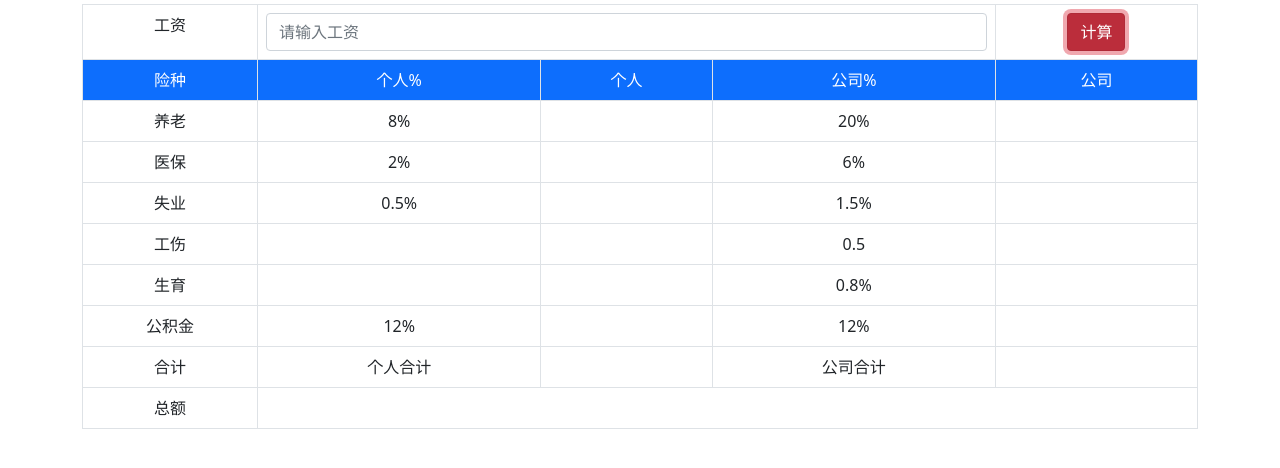
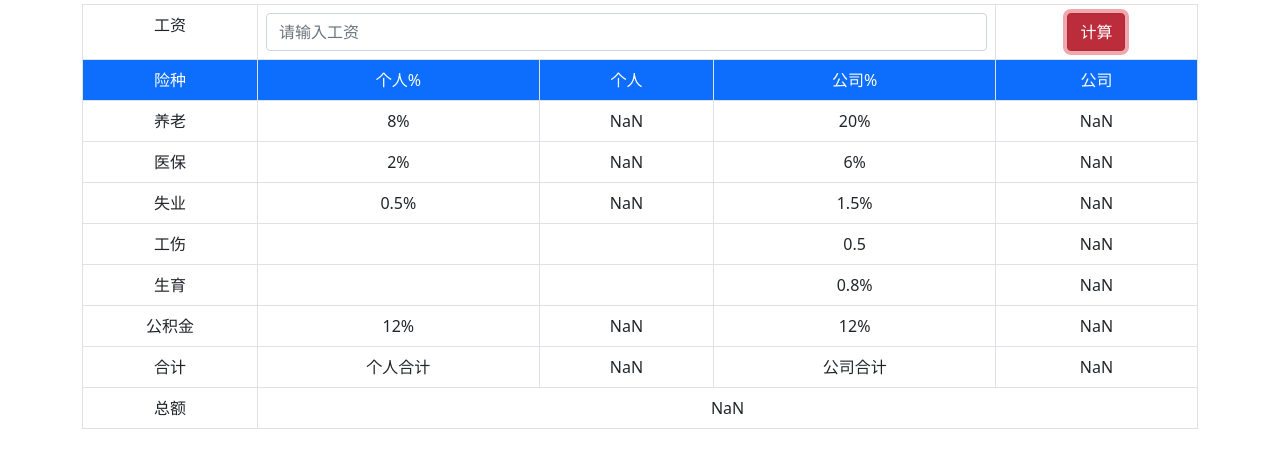
Before and after one commit to Cheng-hub-art/nuc2024c, a plain HTML site: page index.html in a window 1280 px wide. Both pictures are taken after a click on the button "计算". Shown: the part 42-510 px from the top of the page. Drawn offline with nearby package versions, Linux system fonts and the light colour scheme.

Commit message:
Update index.html

```diff
--- a/index.html
+++ b/index.html
@@ -12,7 +12,45 @@
 
 		<link rel="stylesheet" href="https://cdnjs.cloudflare.com/ajax/libs/font-awesome/4.7.0/css/font-awesome.min.css">
 		<title>个人社保计算软件</title>
+		<script>
+			function calc(){
+				sal=document.getElementById("salary").value;
+				salnum=parseInt(sal);
+				ylgr=salnum*0.08;
+				ylgs=salnum*0.2;
+				document.getElementById("ylgr").innerText=ylgr;
+				document.getElementById("ylgs").innerText=ylgs;
 
+				ybgr=salnum*0.02;
+				ybgs=salnum*0.06;
+				document.getElementById("ybgr").innerText=ybgr;
+				document.getElementById("ybgs").innerText=ybgs;
+
+				sygr=salnum*0.05;
+				sygs=salnum*0.15;
+				document.getElementById("sygr").innerText=sygr;
+				document.getElementById("sygs").innerText=sygs;
+
+				gsgs=salnum*0.05;
+				document.getElementById("gsgs").innerText=gsgs;
+
+				sgs=salnum*0.08;
+				document.getElementById("sgs").innerText=sgs;
+
+				gjjgr=salnum*0.12;
+				gjjgs=salnum*0.12;
+				document.getElementById("gjjgr").innerText=gjjgr;
+				document.getElementById("gjjgs").innerText=gjjgs;
+
+				grhj=ylgr+ybgr+sygr+gjjgr;
+				gshj=ylgs+ybgs+sygs+gsgs+sgs+gjjgs;
+				document.getElementById("grhj").innerText=grhj;
+				document.getElementById("gshj").innerText=gshj;
+
+				ze=grhj+gshj;
+				document.getElementById("ze").innerText=ze;
+			}
+		</script>
 	</head>
 	<body>
 
@@ -26,7 +64,7 @@
 					<input class="form-control" id="salary" type="text" placeholder="请输入工资"/>
 				</td>
 				<td>
-					<button class="btn btn-danger">计算</button>
+					<button onclick="calc()" class="btn btn-danger">计算</button>
 				</td>
 			</tr>
 			<tr class="bg-primary text-white">
@@ -39,55 +77,55 @@
 			<tr>
 				<td>养老</td>
 				<td>8%</td>
-				<td></td>
+				<td id="ylgr"></td>
 				<td>20%</td>
-				<td></td>
+				<td id="ylgs"></td>
 			</tr>
 			<tr>
 				<td>医保</td>
 				<td>2%</td>
-				<td></td>
+				<td id="ybgr"></td>
 				<td>6%</td>
-				<td></td>
+				<td id="ybgs"></td>
 			</tr>
 			<tr>
 				<td>失业</td>
 				<td>0.5%</td>
-				<td></td>
+				<td id="sygr"></td>
 				<td>1.5%</td>
-				<td></td>
+				<td id="sygs"></td>
 			</tr>
 			<tr>
 				<td>工伤</td>
 				<td></td>
 				<td></td>
 				<td>0.5</td>
-				<td></td>
+				<td id="gsgs"></td>
 			<tr>
 			<tr>
 				<td>生育</td>
 				<td></td>
 				<td></td>
 				<td>0.8%</td>
-				<td></td>
+				<td id="sgs"></td>
 			</tr>
 			<tr>
 				<td>公积金</td>
 				<td>12%</td>
-				<td></td>
+				<td id="gjjgr"></td>
 				<td>12%</td>
-				<td></td>
+				<td id="gjjgs"></td>
 			</tr>
 			<tr>
 				<td>合计</td>
 				<td>个人合计</td>
-				<td></td>
+				<td id="grhj"></td>
 				<td>公司合计</td>
-				<td></td>
+				<td id="gshj"></td>
 			</tr>
 			<tr>
 				<td>总额</td>
-				<td colspan="4"></td>
+				<td id="ze" colspan="4"></td>
 			</tr>
 		</table>
 		</div>
```
